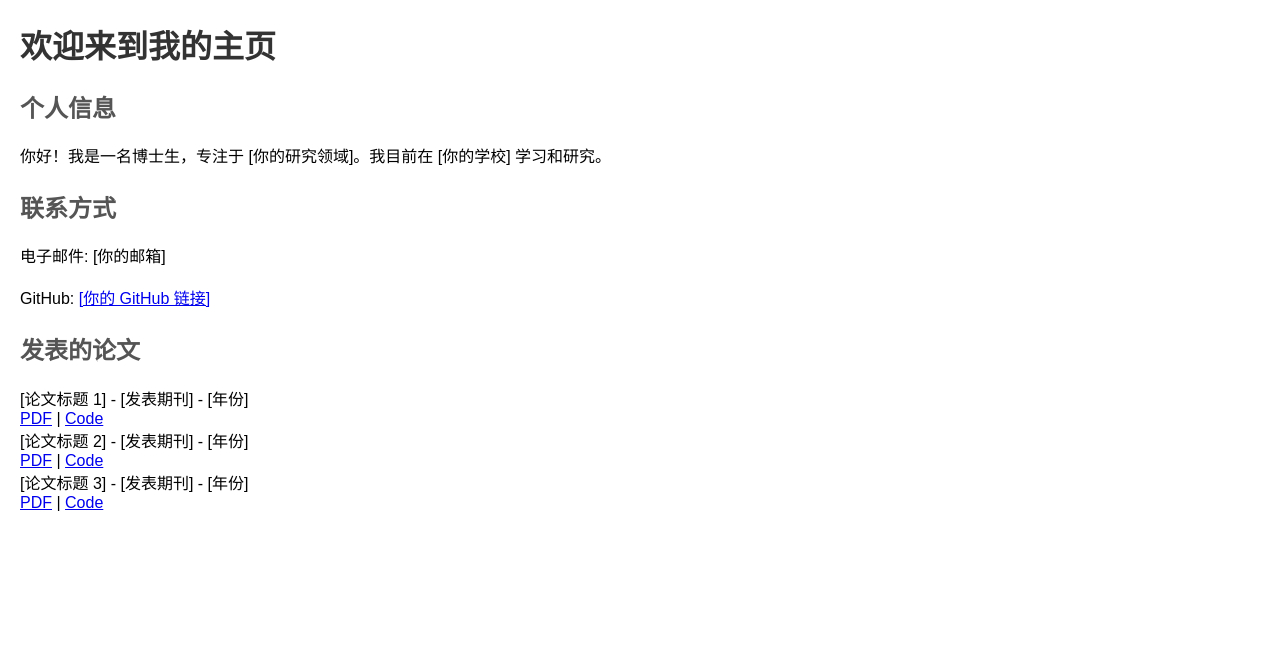
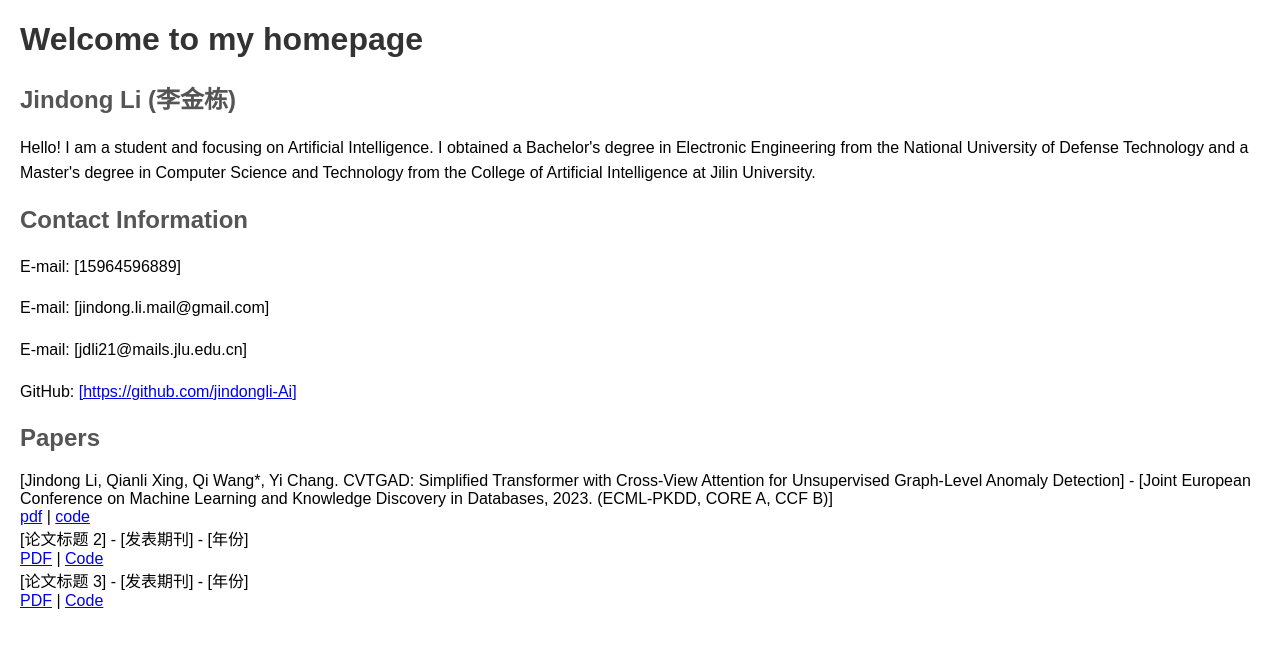
Before and after one commit to jindongli-Ai/jindongli-Ai.github.io, a plain HTML site: page index.html in a window 1280 px wide. Drawn offline with Linux system fonts and the light colour scheme.

Commit message:
Update index.html

```diff
--- a/index.html
+++ b/index.html
@@ -3,7 +3,7 @@
 <head>
     <meta charset="UTF-8">
     <meta name="viewport" content="width=device-width, initial-scale=1.0">
-    <title>我的主页</title>
+    <title>My Homepage</title>
     <style>
         body { font-family: Arial, sans-serif; margin: 20px; }
         h1 { color: #333; }
@@ -13,22 +13,24 @@
     </style>
 </head>
 <body>
-    <h1>欢迎来到我的主页</h1>
+    <h1>Welcome to my homepage</h1>
 
-    <h2>个人信息</h2>
-    <p>你好！我是一名博士生，专注于 [你的研究领域]。我目前在 [你的学校] 学习和研究。</p>
+    <h2>Jindong Li (李金栋)</h2>
+    <p>Hello! I am a student and focusing on Artificial Intelligence. I obtained a Bachelor's degree in Electronic Engineering from the National University of Defense Technology and a Master's degree in Computer Science and Technology from the College of Artificial Intelligence at Jilin University.</p>
 
-    <h2>联系方式</h2>
-    <p>电子邮件: [你的邮箱]</p>
-    <p>GitHub: <a href="[你的 GitHub 链接]">[你的 GitHub 链接]</a></p>
+    <h2>Contact Information</h2>
+    <p>E-mail: [15964596889]</p>
+    <p>E-mail: [jindong.li.mail@gmail.com]</p>
+    <p>E-mail: [jdli21@mails.jlu.edu.cn]</p>
+    <p>GitHub: <a href="[GitHub]">[https://github.com/jindongli-Ai]</a></p>
 
-    <h2>发表的论文</h2>
+    <h2>Papers</h2>
     <ul>
         <li>
-            [论文标题 1] - [发表期刊] - [年份]
+            [Jindong Li, Qianli Xing, Qi Wang*, Yi Chang. CVTGAD: Simplified Transformer with Cross-View Attention for Unsupervised Graph-Level Anomaly Detection] - [Joint European Conference on Machine Learning and Knowledge Discovery in Databases, 2023. (ECML-PKDD, CORE A, CCF B)]
             <br>
-            <a href="[PDF链接]" target="_blank">PDF</a> |
-            <a href="[代码链接]" target="_blank">Code</a>
+            <a href="[pdf]" target="https://arxiv.org/abs/2405.02359">pdf</a> |
+            <a href="[code]" target="https://github.com/jindongli-Ai/CVTGAD">code</a>
         </li>
         <li>
             [论文标题 2] - [发表期刊] - [年份]
```
